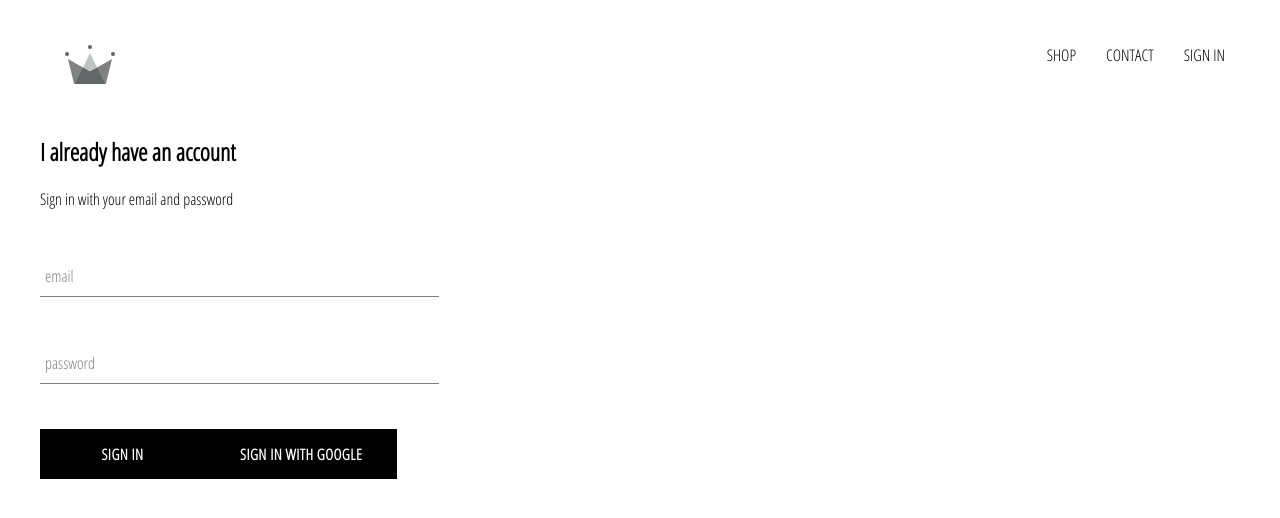
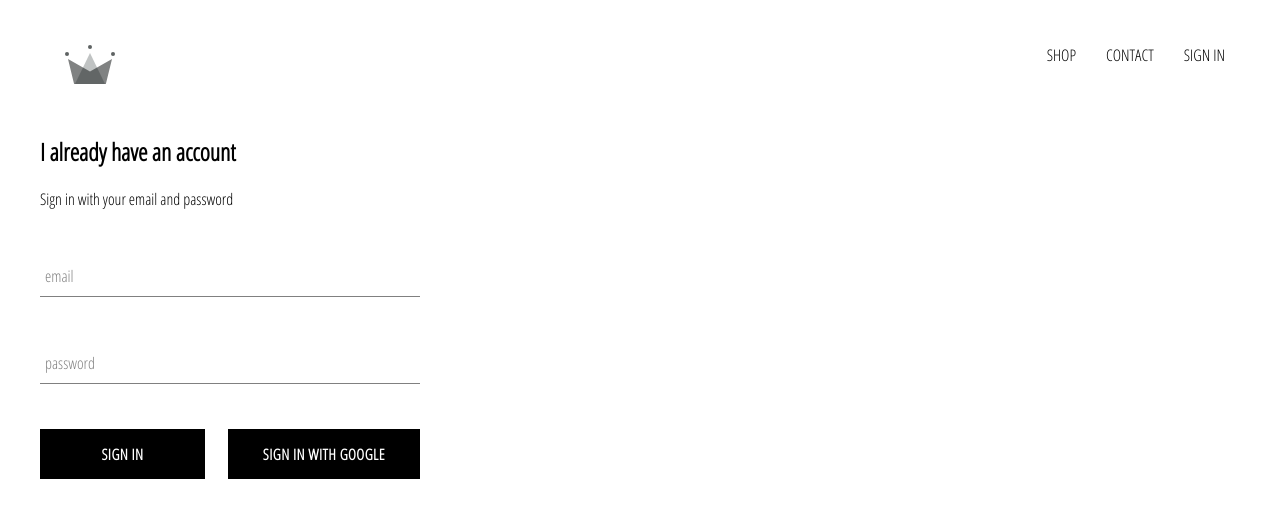
Before and after one commit to renatokoyama/skecommerce, a React (Create React App) app: page /signin in a window 1280 px wide. Shown: the top 518 px of the page. Built offline with nearby package versions, Linux system fonts and the light colour scheme; no server answers.

Commit message:
Fix signin styles

```diff
--- a/src/App.css
+++ b/src/App.css
@@ -7,3 +7,7 @@ a {
   text-decoration: none;
   color: black;
 }
+
+* {
+  box-sizing: border-box;
+}
--- a/src/components/header/header.component.jsx
+++ b/src/components/header/header.component.jsx
@@ -19,7 +19,7 @@ export default function Header({currentUser}) {
         </Link>
         {
           currentUser ?
-          <div className="option" onClick={auth.signOut}>SIGN OUT</div>
+          <div className="option" onClick={()=> {auth.signOut()} }>SIGN OUT</div>
           :
           <Link className="option" to="/signin">SIGN IN</Link>
         }
--- a/src/components/sign-in/sign-in.component.jsx
+++ b/src/components/sign-in/sign-in.component.jsx
@@ -51,8 +51,10 @@ class SignIn extends React.Component {
             label='password'
             required
           />
-          <CustomButton type='submit'> SIGN IN </CustomButton>
-          <CustomButton onClick={signInWithGoogle}> SIGN IN WITH GOOGLE</CustomButton>
+          <div className="buttons">
+            <CustomButton type='submit'> SIGN IN </CustomButton>
+            <CustomButton onClick={signInWithGoogle}> SIGN IN WITH GOOGLE</CustomButton>
+          </div>
         </form>
       </div>
     );
--- a/src/components/sign-in/sign-in.styles.scss
+++ b/src/components/sign-in/sign-in.styles.scss
@@ -1,5 +1,10 @@
 .sign-in {
-  width: 30vw;
+  width: 380px;
   display: flex;
   flex-direction: column;
 }
+
+.buttons {
+  display: flex;
+  justify-content: space-between;
+}
```
